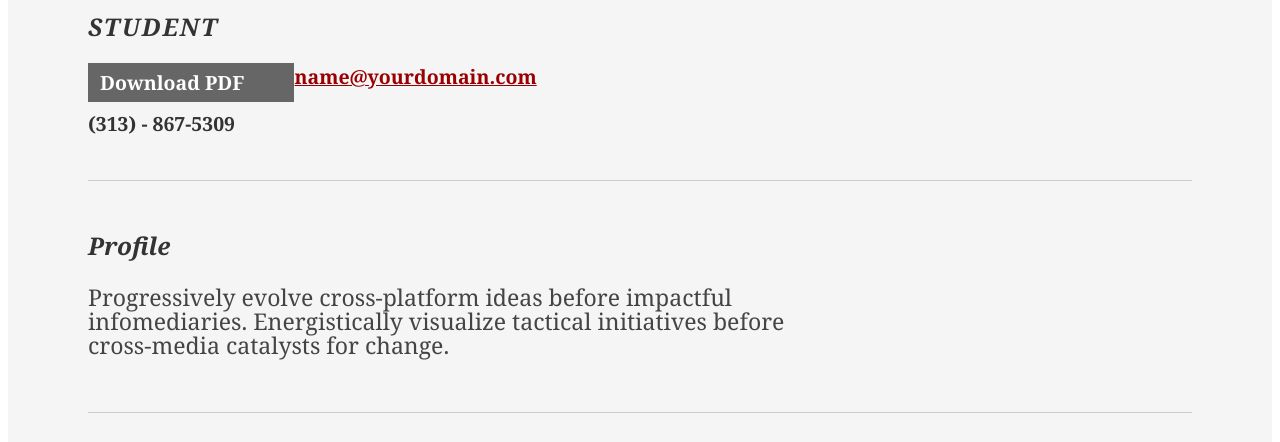
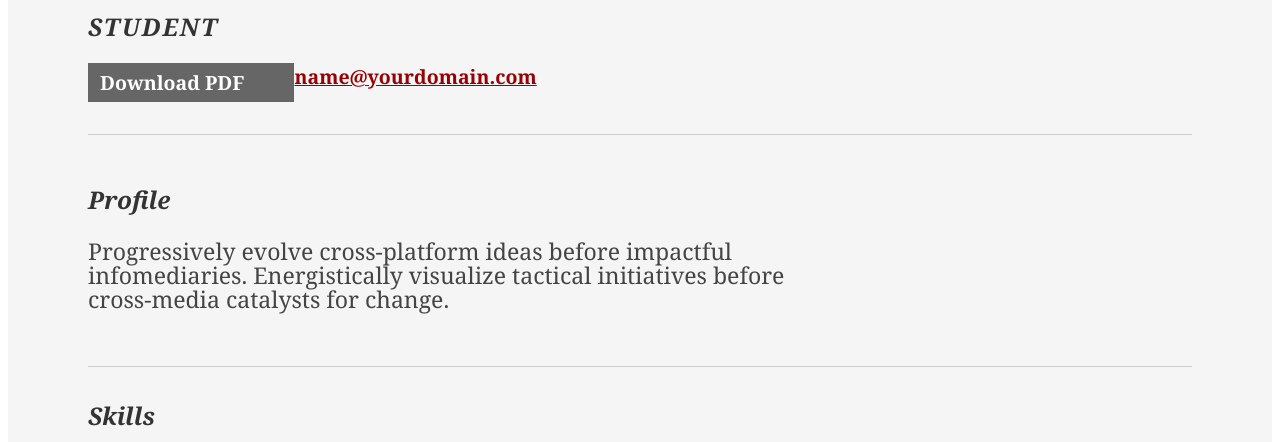
Before and after one commit to colinferguson81100/colinferguson81100.github.io, a plain HTML site: page index.html in a window 1280 px wide. Shown: the part 225-667 px from the top of the page. Drawn offline with Linux system fonts and the light colour scheme; a small style sheet from the web is missing.

Commit message:
Update index.html

```diff
--- a/index.html
+++ b/index.html
@@ -28,7 +28,7 @@
 					<div class="contact-info">
 						<h3><a id="pdf" href="#">Download PDF</a></h3>
 						<h3><a href="mailto:name@yourdomain.com">name@yourdomain.com</a></h3>
-						<h3>(313) - 867-5309</h3>
+						<!--<h3>(313) - 867-5309</h3>-->
 					</div><!--// .contact-info -->
 				</div>
 			</div><!--// .yui-gc -->
```
